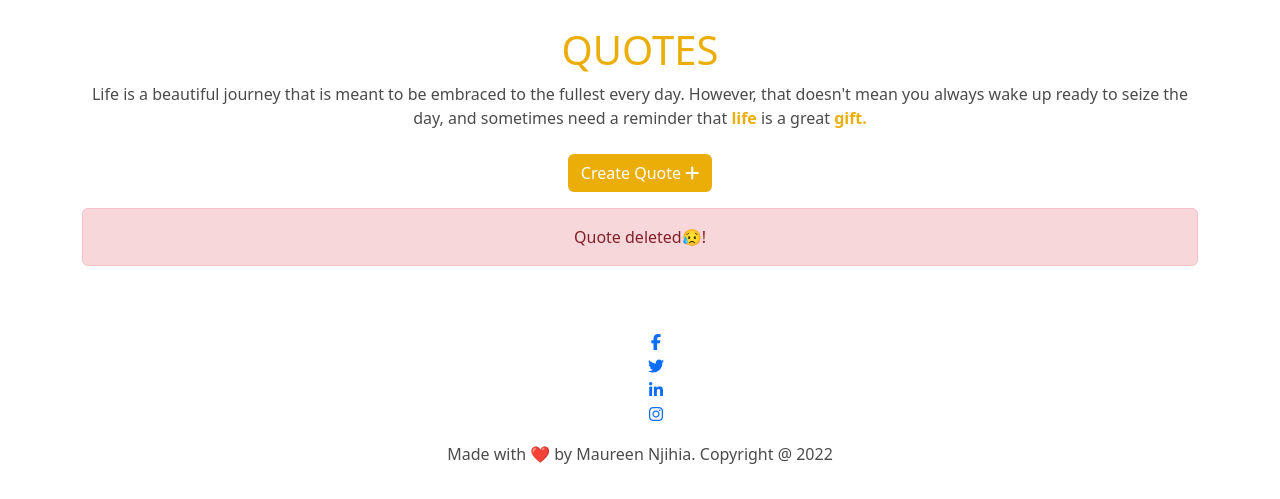
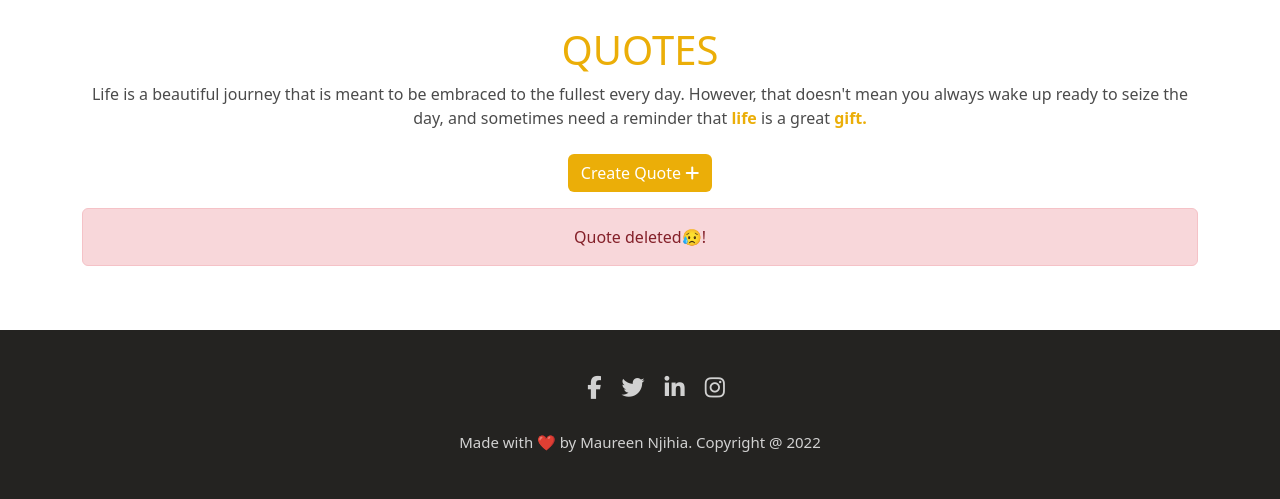
Before and after one commit to Njihia413/Quotes-Web-App, a plain HTML site: page index.html in a window 1280 px wide. Shown: the part 822-1321 px from the top of the page. Drawn offline with nearby package versions, Linux system fonts and the light colour scheme; no server answers.

Commit message:
Style footer

```diff
--- a/css/style.css
+++ b/css/style.css
@@ -150,3 +150,32 @@ h3 {
     text-transform: uppercase;
     margin-bottom: 20px;
 }
+
+/*Footer Section*/
+footer {
+    background-color: rgb(36, 35, 33);
+    padding: 30px 0;
+}
+
+footer ul {
+    display: flex;
+    list-style: none;
+}
+
+footer ul li {
+    margin: 10px;
+}
+
+footer ul li a {
+    color: rgba(228, 228, 228, 0.9);
+    font-size: 23px;
+}
+
+footer ul li a:hover {
+    color: rgba(228, 228, 228, 0.9);
+}
+
+footer p {
+    font-size: 15px;
+    color: rgba(228, 228, 228, 0.9);
+}
```
